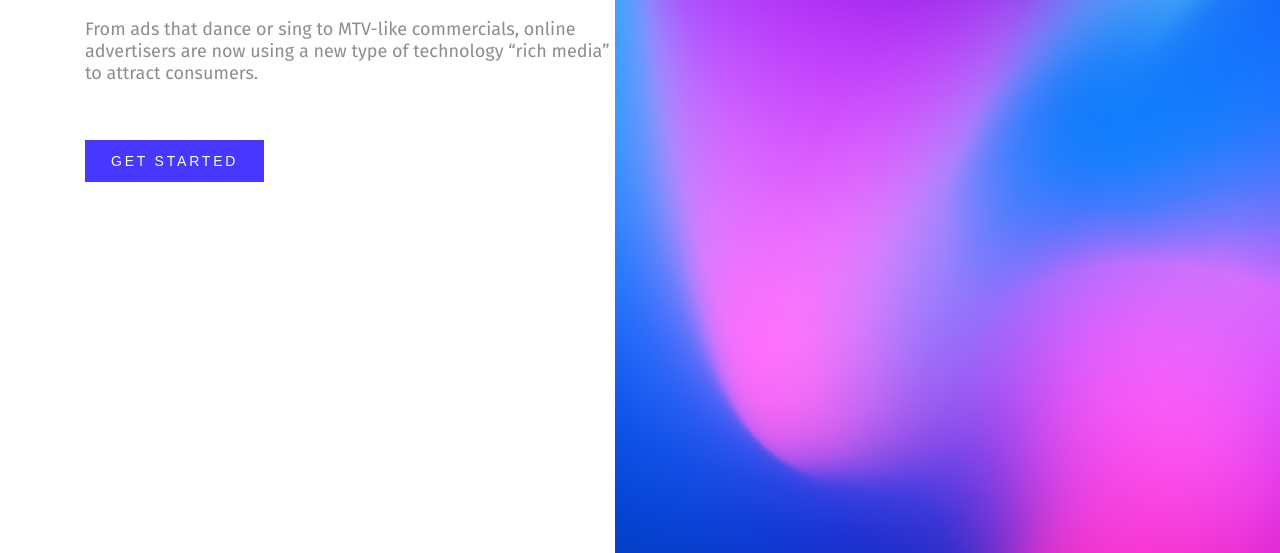
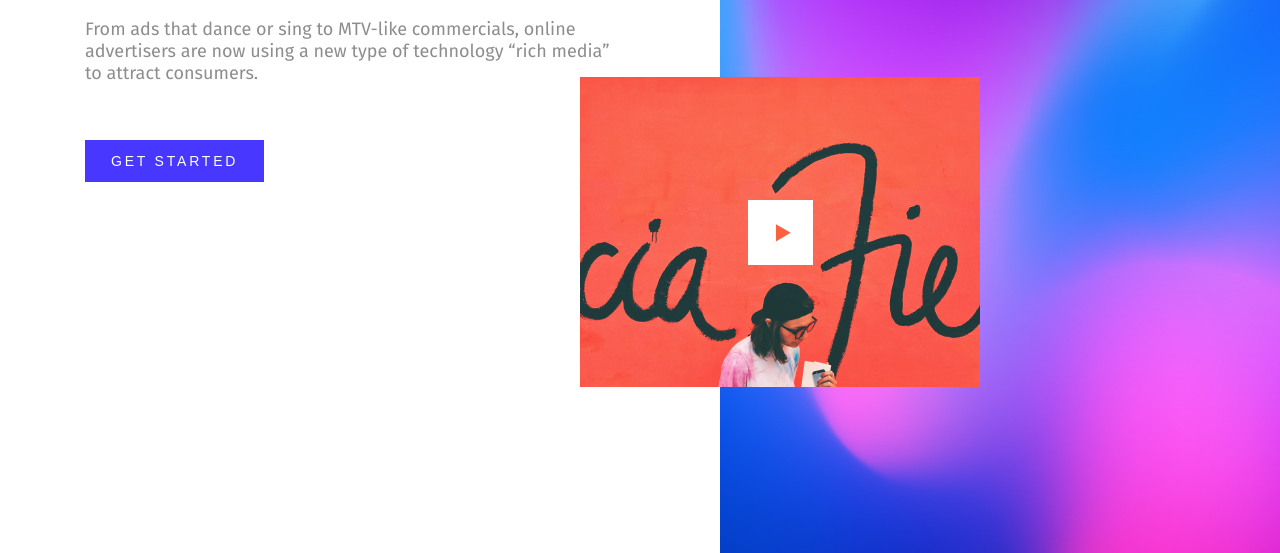
Before and after one commit to Certer001/lending_iz_fugma, a plain HTML site: page index.html in a window 1280 px wide. Shown: the part 429-982 px from the top of the page. Drawn offline with Linux system fonts and the light colour scheme.

Commit message:
header3.0

```diff
--- a/css/style.css
+++ b/css/style.css
@@ -75,9 +75,29 @@ h1, h2, h3, h4, h5, h6{
 
 .hero{
 	background: url('../img/img1.jpg') no-repeat right top;
+	background-size: 80% 100%;
 	width: 700px;
 	height: 840px;
 	position: absolute;
     right: 0;
     top: 142px;
 }
+.video{
+	position: absolute;
+	left: 0;
+	bottom: 166px;
+	width: 400px;
+	height: 310px;
+	display: block;
+	background: url('../img/video.jpg');
+	display: flex;
+	justify-content: center;
+	align-items: center;
+}
+.video:after{
+	content: '';
+	display: block;
+	background: url('../img/play.svg');
+	width: 65px;
+	height: 65px;
+}
--- a/index.html
+++ b/index.html
@@ -49,9 +49,10 @@
                             </button>
                         </div>
                     </div>
-                    <div class="col-md-6 be-static">
+                    <div class="col-md-6 be-static vh-dependent">
                         <div class="hero">
-
+                            <a href="#" class="video">
+                            </a>
                         </div>
                     </div>
                 </div>
```
